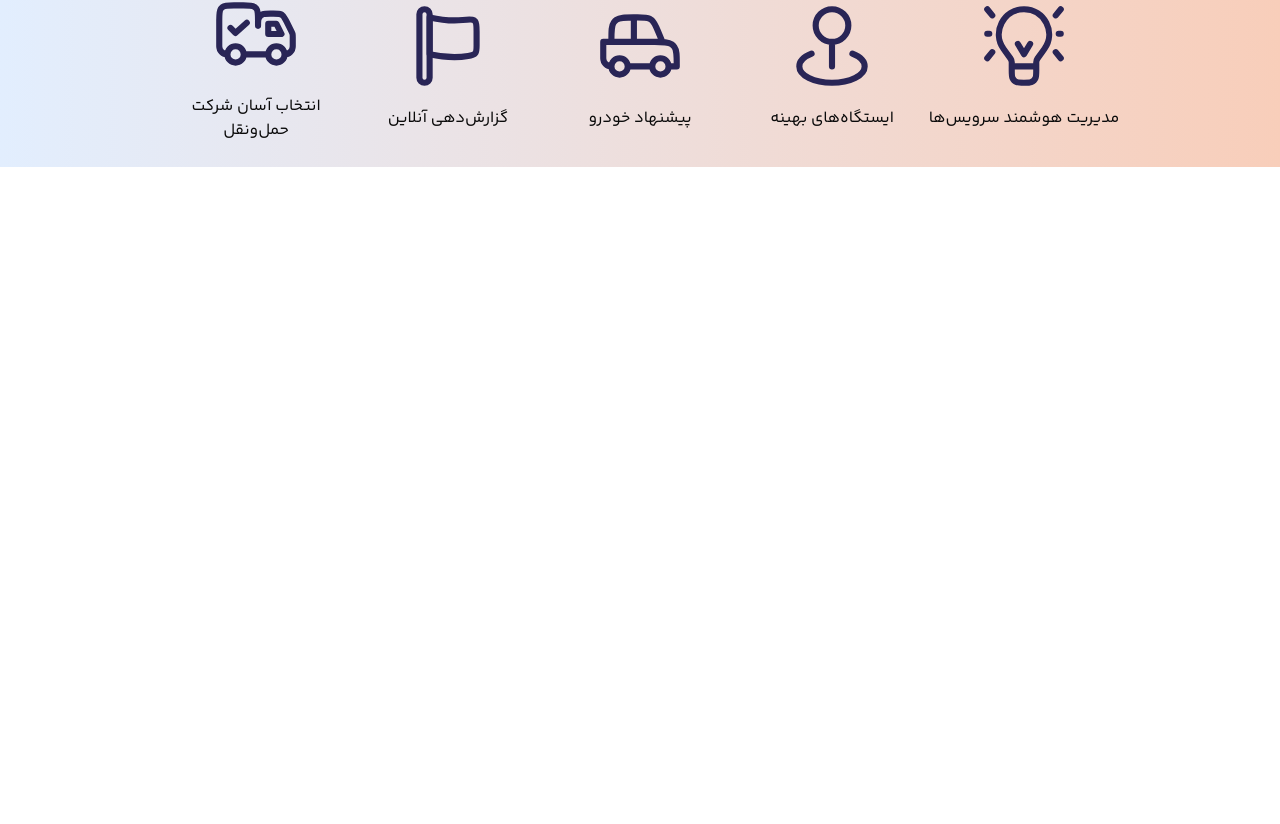
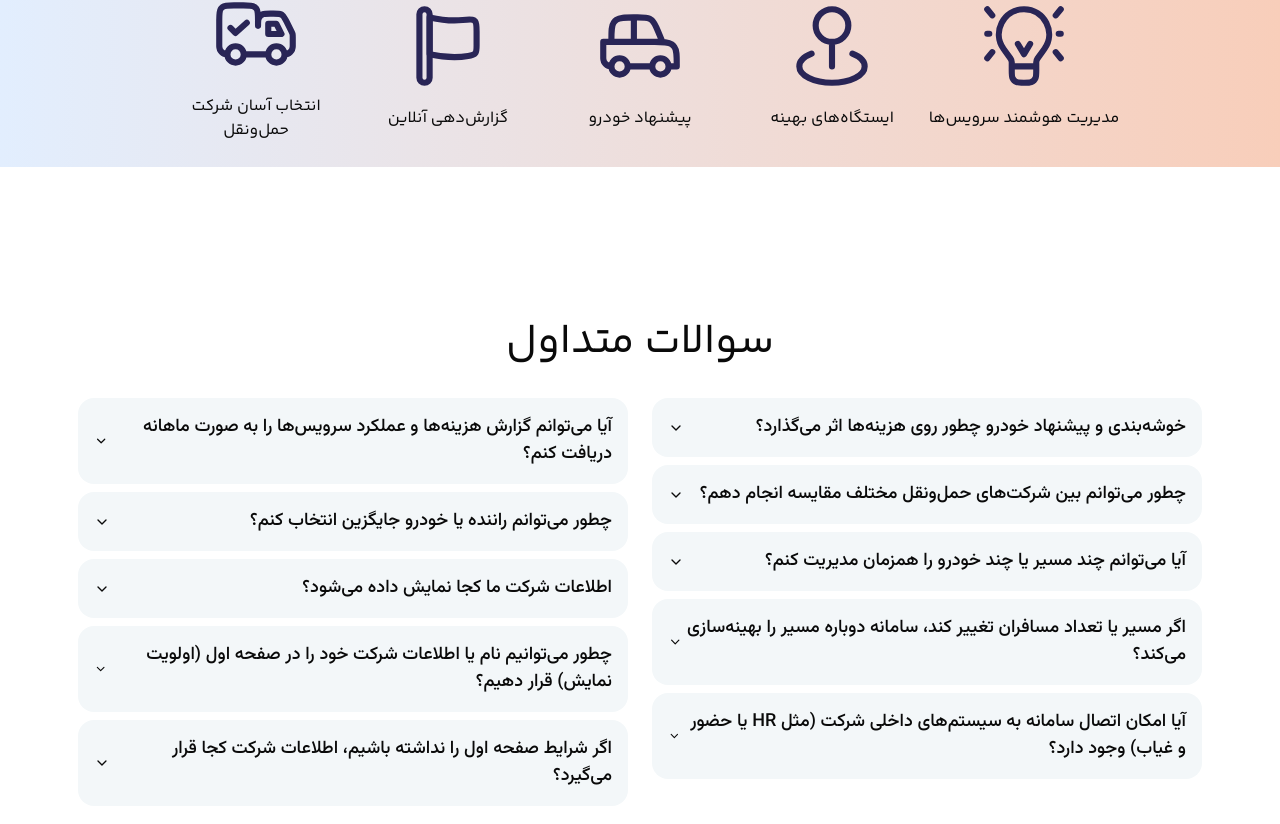
Before and after one commit to pexicade/sapway, a Next.js app: page / in a window 1280 px wide. Shown: the part 2789-3613 px from the top of the page. Before the commit the page ends 2976 px from the top, so only its background shows below. Built offline with nearby package versions, Linux system fonts and the light colour scheme.

Commit message:
created the FAQ section.

```diff
--- a/app/globals.css
+++ b/app/globals.css
@@ -46,6 +46,18 @@
 @font-face {
   font-family: "peyda";
   src: url("/fonts/peyda/PeydaWeb-Regular.woff2");
+  font-weight: 400;
+}
+
+@font-face {
+  font-family: "vazirmatn";
+  src: url("/fonts/vazirmatn/Vazirmatn-Medium.woff2");
+  font-weight: 500;
+}
+
+@font-face {
+  font-family: "vazirmatn";
+  src: url("/fonts/vazirmatn/Vazirmatn-Regular.woff2");
   font-weight: 400;
 }
 
@@ -131,6 +143,7 @@
   --font-yekan: yekan, Arial;
   --font-yekan-fanum: "yekan-fanum";
   --font-peyda: peyda;
+  --font-vazirmatn: "vazirmatn";
 }
 
 .dark {
--- a/app/page.tsx
+++ b/app/page.tsx
@@ -3,6 +3,7 @@ import { Introduction } from "@/components/introduction";
 import Navbar from "@/components/navbar";
 import Slider from "@/components/slider";
 import { Features } from "@/components/features";
+import { FAQ } from "@/components/faq";
 
 export default function Home() {
   return (
@@ -22,6 +23,7 @@ export default function Home() {
         </div>
         <Slider />
         <Features />
+        <FAQ />
       </div>
     </div>
   );
--- /dev/null
+++ b/components/faq-item.tsx
@@ -0,0 +1,30 @@
+"use client";
+
+import { ChevronDownIcon } from "lucide-react";
+import { cn } from "@/lib/utils";
+
+interface FAQItemProps {
+  question: string;
+  answer: string;
+  isOpen: boolean;
+  onClick: () => void;
+}
+
+export function FAQItem({ question, answer, isOpen, onClick }: FAQItemProps) {
+  return (
+    <div className="bg-[#F3F7F9] rounded-2xl flex flex-col transition-all">
+      <button
+        onClick={onClick}
+        className="w-full flex items-center justify-between p-4 text-right"
+      >
+        <span className="text-[18px] font-medium">{question}</span>
+        <ChevronDownIcon
+          size={16}
+          className={cn("transition-transform", isOpen && "rotate-180")}
+        />
+      </button>
+
+      {isOpen && <div className="p-4 pt-0 text-[16px] leading-7">{answer}</div>}
+    </div>
+  );
+}
--- /dev/null
+++ b/components/faq.tsx
@@ -0,0 +1,117 @@
+"use client";
+
+import { useState } from "react";
+import { FAQItem } from "./faq-item";
+
+export interface FAQType {
+  question: string;
+  answer: string;
+}
+
+const FAQs: FAQType[] = [
+  {
+    question: "خوشه‌بندی و پیشنهاد خودرو چطور روی هزینه‌ها اثر می‌گذارد؟",
+    answer:
+      "این فرآیند باعث می‌شود تعداد خودروهای غیرضروری حذف شود و ظرفیت خودروها بهینه استفاده شود، در نتیجه هزینه‌ها کاهش پیدا می‌کند.",
+  },
+  {
+    question: "چطور می‌توانم بین شرکت‌های حمل‌ونقل مختلف مقایسه انجام دهم؟",
+    answer:
+      "با جستجو و فیلتر بر اساس قیمت، نوع خودرو، موقعیت جغرافیایی و امتیاز مشتریان می‌توانید شرکت‌ها را مقایسه کنید.",
+  },
+  {
+    question: " آیا می‌توانم چند مسیر یا چند خودرو را همزمان مدیریت کنم؟",
+    answer:
+      "بله، در پنل مدیریتی امکان تعریف و مدیریت چند مسیر و ناوگان مختلف به صورت همزمان وجود دارد.",
+  },
+  {
+    question:
+      "اگر مسیر یا تعداد مسافران تغییر کند، سامانه دوباره مسیر را بهینه‌سازی می‌کند؟",
+    answer:
+      "بله، تغییرات تعداد یا آدرس مسافران به‌صورت خودکار در سامانه اعمال و مسیر جدید محاسبه می‌شود.",
+  },
+  {
+    question:
+      "آیا امکان اتصال سامانه به سیستم‌های داخلی شرکت (مثل HR یا حضور و غیاب) وجود دارد؟",
+    answer:
+      "بله، از طریق API و ماژول‌های اختصاصی می‌توان سامانه را به سیستم‌های داخلی سازمان متصل کرد.",
+  },
+  {
+    question:
+      "آیا می‌توانم گزارش هزینه‌ها و عملکرد سرویس‌ها را به صورت ماهانه دریافت کنم؟",
+    answer:
+      "بله، سامانه گزارش‌های مالی و عملکردی را به صورت روزانه، هفتگی و ماهانه ارائه می‌دهد.",
+  },
+  {
+    question: "چطور می‌توانم راننده یا خودرو جایگزین انتخاب کنم؟",
+    answer:
+      "از طریق پنل مدیریتی می‌توانید راننده یا خودرو جایگزین را انتخاب و به سرویس اختصاص دهید.",
+  },
+  {
+    question: "اطلاعات شرکت ما کجا نمایش داده می‌شود؟",
+    answer:
+      "اطلاعات شرکت شما بعد از ثبت‌نام و تأیید در سامانه، در بخش «لیست شرکت‌های حمل‌ونقل» نمایش داده می‌شود. شرکت‌های خدمات‌گیرنده می‌توانند بر اساس نام، نوع خودرو، قیمت و امتیاز، شما را پیدا کنند.",
+  },
+  {
+    question:
+      "چطور می‌توانیم نام یا اطلاعات شرکت خود را در صفحه اول (اولویت نمایش) قرار دهیم؟",
+    answer: `
+• نمایش در صفحه اول براساس چند شرط انجام می‌شود:
+• فعال بودن اشتراک یا پلن ویژه تبلیغاتی
+• تکمیل بودن پروفایل شرکت (لوگو، توضیحات، ناوگان،
+قیمت‌ها)
+• امتیاز و رضایت مشتریان قبلی
+• اولویت جغرافیایی (نزدیک بودن به شرکت خدمات‌گیرنده)`,
+  },
+  {
+    question:
+      "اگر شرایط صفحه اول را نداشته باشیم، اطلاعات شرکت کجا قرار می‌گیرد؟",
+    answer:
+      "در این حالت، شرکت شما در صفحه دوم یا صفحات بعدی لیست می‌آید، اما همچنان قابل جستجو و مقایسه برای خدمات‌گیرنده‌ها خواهد بود.",
+  },
+];
+
+export function FAQ() {
+  const [activeIndex, setActiveIndex] = useState(-1);
+
+  const toggle = (index: number) => {
+    setActiveIndex((prev) => (prev === index ? -1 : index));
+  };
+
+  return (
+    <div className="mt-[72px] mx-6 sm:mx-8 md:mx-[60px] lg:mx-[78.05px] flex flex-col items-center gap-6">
+      <h2 className="text-[42px] font-(family-name:--font-yekan-fanum)">
+        سوالات متداول
+      </h2>
+
+      <div
+        className="grid grid-cols-1 md:grid-cols-2 gap-6 font-(family-name:--font-vazirmatn)"
+        dir="rtl"
+      >
+        <div className="flex flex-col gap-2">
+          {FAQs.slice(0, 5).map((item, i) => (
+            <FAQItem
+              key={i}
+              question={item.question}
+              answer={item.answer}
+              isOpen={activeIndex === i}
+              onClick={() => toggle(i)}
+            />
+          ))}
+        </div>
+
+        <div className="flex flex-col gap-2">
+          {FAQs.slice(5, 10).map((item, i) => (
+            <FAQItem
+              key={5 + i}
+              question={item.question}
+              answer={item.answer}
+              isOpen={activeIndex === 5 + i}
+              onClick={() => toggle(5 + i)}
+            />
+          ))}
+        </div>
+      </div>
+    </div>
+  );
+}
```
Also changed, not shown: public/fonts/vazirmatn/Vazirmatn-Medium.woff2 (added), public/fonts/vazirmatn/Vazirmatn-Regular.woff2 (added).
